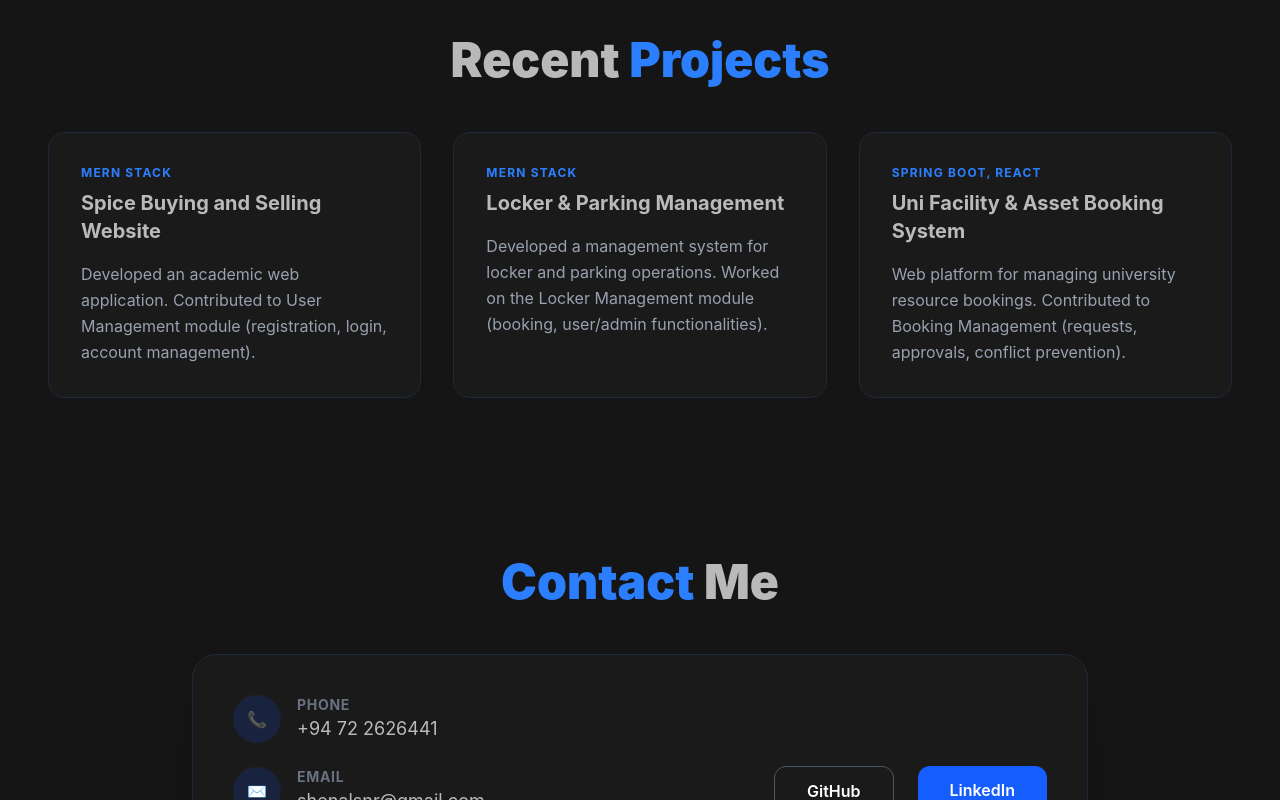
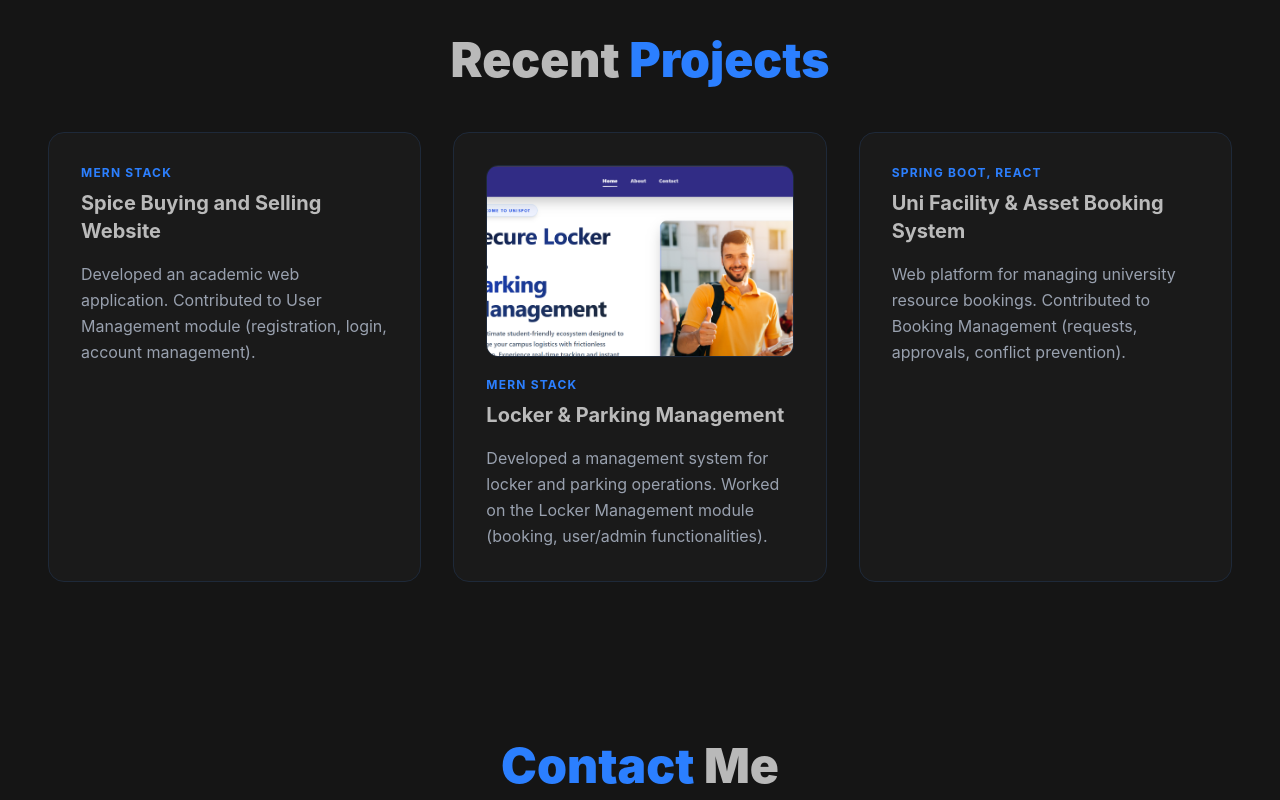
Before and after one commit to shenalsnr/my_portfolio_, a React (Vite) app in the folder my-portfolio/: page / in a window 1280 px wide. Shown: the part 2040-2840 px from the top of the page. Built offline with nearby package versions, Linux system fonts and the light colour scheme.

Commit message:
add images for project section

```diff
--- a/my-portfolio/src/components/Projects.jsx
+++ b/my-portfolio/src/components/Projects.jsx
@@ -10,7 +10,8 @@ export default function Projects() {
     {
       title: "Locker & Parking Management",
       stack: "MERN Stack",
-      desc: "Developed a management system for locker and parking operations. Worked on the Locker Management module (booking, user/admin functionalities)."
+      desc: "Developed a management system for locker and parking operations. Worked on the Locker Management module (booking, user/admin functionalities).",
+      image: "/unispot.png"
     },
     {
       title: "Uni Facility & Asset Booking System",
@@ -25,6 +26,11 @@ export default function Projects() {
       <div className="grid grid-cols-1 md:grid-cols-3 gap-8">
         {projects.map((proj, idx) => (
           <div key={idx} className="bg-[#1a1a1a] border border-gray-800 p-8 rounded-2xl flex flex-col h-full hover:-translate-y-2 transition-transform duration-300">
+            {proj.image && (
+              <div className="w-full h-48 mb-5 overflow-hidden rounded-xl border border-gray-800">
+                <img src={proj.image} alt={proj.title} className="w-full h-full object-cover" />
+              </div>
+            )}
             <span className="text-xs font-bold text-blue-500 uppercase tracking-widest mb-2">{proj.stack}</span>
             <h3 className="text-xl font-bold text-white/70 mb-4">{proj.title}</h3>
             <p className="text-gray-400 leading-relaxed flex-grow">{proj.desc}</p>
```
Also changed, not shown: my-portfolio/public/unispot.png (added).
